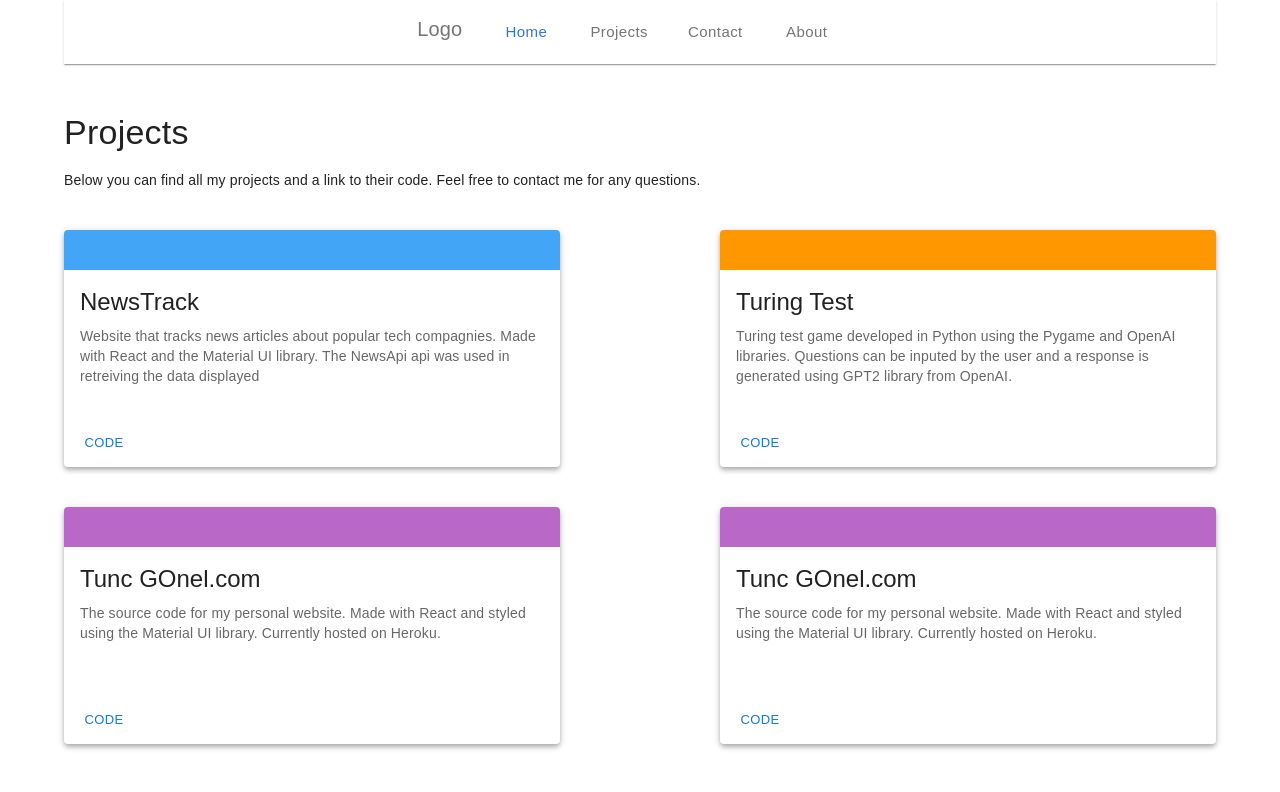
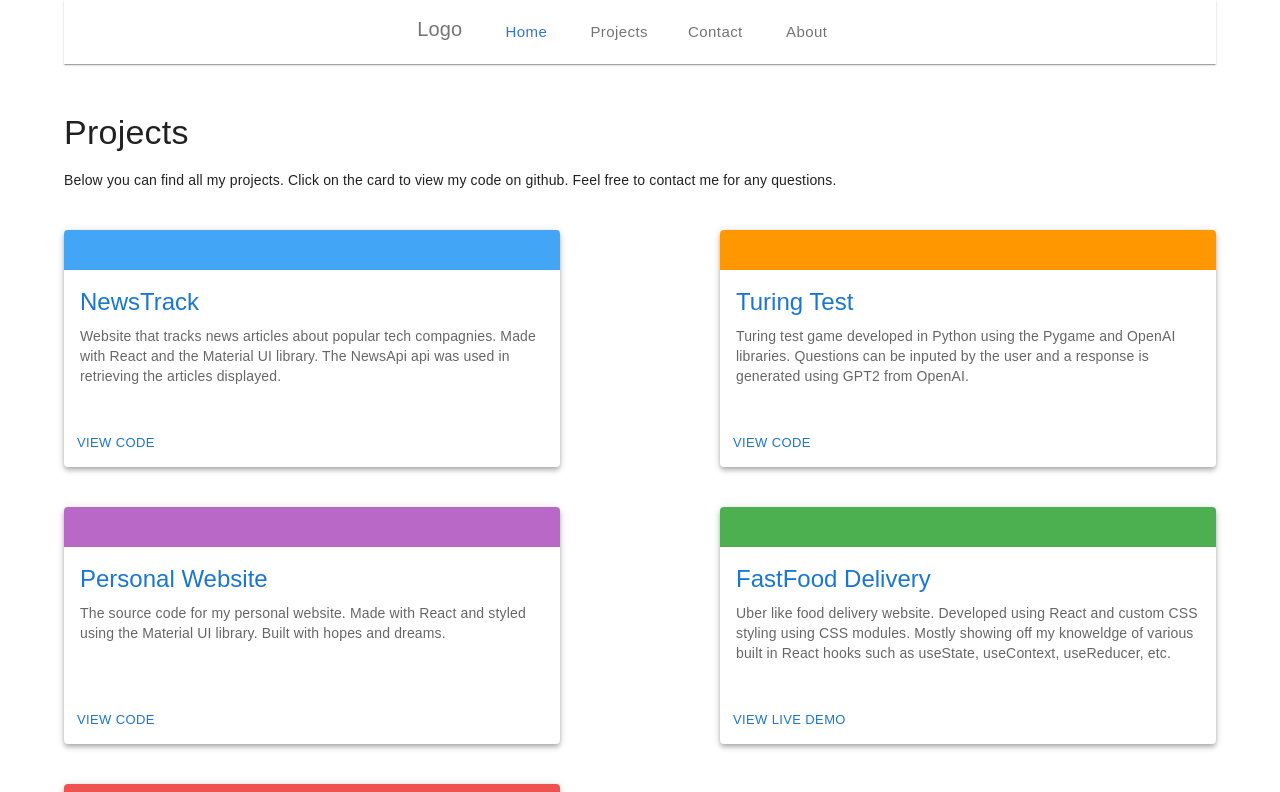
Before and after one commit to TuncG/tunc-gonel-website, a React (Create React App) app: page /projects in a window 1280 px wide. Shown: the top 792 px of the page. Built offline with nearby package versions, Linux system fonts and the light colour scheme.

Commit message:
Projects page finished and messing with some state stuff

```diff
--- a/src/components/Card.js
+++ b/src/components/Card.js
@@ -9,8 +9,8 @@ import Links from "@mui/material/Link";
 
 export default function MediaCard({ content }) {
   return (
-    <Links href={content.link} underline="none">
-      <Card sx={{ maxWidth: 500, minHeight: 225, mt: 5 }} elevation={4}>
+    <Card sx={{ maxWidth: 500, minHeight: 225, mt: 5 }} elevation={4}>
+      <Links href={content.link} underline="none">
         <CardActionArea>
           {/* <CardMedia
           component="img"
@@ -33,13 +33,16 @@ export default function MediaCard({ content }) {
             </Typography>
           </CardContent>
         </CardActionArea>
+      </Links>
+
+      <Links href={content.buttonlink} underline="none">
         <CardActions>
           <Button size="small" color="primary">
-            Code
+            {content.button}
           </Button>
         </CardActions>
-      </Card>
-    </Links>
+      </Links>
+    </Card>
   );
 }
 /*  Website that tracks news articles about popular tech compagnies. Made
--- a/src/components/Header.js
+++ b/src/components/Header.js
@@ -7,6 +7,7 @@ import Typography from "@mui/material/Typography";
 import Container from "@mui/material/Container";
 import Button from "@mui/material/Button";
 import { Link } from "react-router-dom";
+import { contextFunctions } from "../components/HeaderContext";
 
 var home = { name: "Home", dir: "/" };
 var projects = {
@@ -38,7 +39,13 @@ export default function Header() {
   const navStateHandler = (name) => {
     setNavBarActive(name);
   };
+  /* Get the value from the context */
+  var currentHeader = React.useContext(contextFunctions.HeaderContext);
 
+  /* Compare the value with the current state, if different change it */
+  if (navBarActive != currentHeader) {
+    navStateHandler(currentHeader);
+  }
   // make the links here
   const renderLinks = (page) => {
     /* Sets the current link to blue color */
@@ -82,7 +89,10 @@ export default function Header() {
               },
             }}
             onClick={() => {
-              navStateHandler(page.name);
+              /* Once the button is clicked run the setHeaderContext function to get a new context with the new page.name and set it to the old context */
+              contextFunctions.HeaderContext =
+                contextFunctions.setHeaderContext(page.name);
+              setNavBarActive(page.name); /* run rerender */
             }}
           >
             {page.name}
--- /dev/null
+++ b/src/components/HeaderContext.js
@@ -0,0 +1,9 @@
+import * as React from "react";
+
+var HeaderContext = React.createContext("Home");
+
+function setHeaderContext(name) {
+  return (HeaderContext = React.createContext(name));
+}
+var contextFunctions = { HeaderContext, setHeaderContext };
+export var contextFunctions;
--- a/src/components/Layout.js
+++ b/src/components/Layout.js
@@ -1,10 +1,12 @@
 import React from "react";
 import Header from "./Header";
+import { useState } from "react";
 
 export default function Layout({ children }) {
+  const [navBarActive, setNavBarActive] = useState("Home");
   return (
     <div>
-      <Header></Header>
+      <Header clicked={navBarActive} setNavBarActive={setNavBarActive}></Header>
     </div>
   );
 }
--- a/src/index.js
+++ b/src/index.js
@@ -9,6 +9,8 @@ import Contact from "./pages/Contact";
 import About from "./pages/About";
 import CssBaseline from "@mui/material/CssBaseline";
 import { ThemeProvider, createTheme } from "@mui/material/styles";
+
+const HeaderContext = React.createContext("Home");
 
 const themeLight = createTheme({
   palette: {
--- a/src/pages/Home.js
+++ b/src/pages/Home.js
@@ -8,6 +8,7 @@ import LinkedInIcon from "@mui/icons-material/LinkedIn";
 import DriveFolderUploadIcon from "@mui/icons-material/DriveFolderUpload";
 import { Link } from "react-router-dom";
 import Links from "@mui/material/Link";
+import { contextFunctions } from "../components/HeaderContext";
 
 export default function Home() {
   return (
@@ -86,6 +87,11 @@ export default function Home() {
           <Link
             to={"/contact"}
             style={{ textDecoration: "none", color: "#3273DC" }}
+            onClick={() => {
+              /* Once the button is clicked run the setHeaderContext function to get a new context with the new page.name and set it to the old context */
+              contextFunctions.HeaderContext =
+                contextFunctions.setHeaderContext("Contact");
+            }}
           >
             {" "}
             here.
--- a/src/pages/Projects.js
+++ b/src/pages/Projects.js
@@ -3,24 +3,47 @@ import Container from "@mui/material/Container";
 import Card from "../components/Card";
 import Box from "@mui/material/Box";
 
+/* Variable that keeps track of my current projects */
 var content = {
   newstrack: {
     title: "NewsTrack",
-    main: "Website that tracks news articles about popular tech compagnies. Made with React and the Material UI library. The NewsApi api was used in retreiving the data displayed",
+    main: "Website that tracks news articles about popular tech compagnies. Made with React and the Material UI library. The NewsApi api was used in retrieving the articles displayed.",
     color: "primary.light",
     link: "https://github.com/TuncG/NewsTrack",
+    button: "View Code",
+    buttonlink: "https://github.com/TuncG/NewsTrack",
   },
   tuncgonel: {
-    title: "Tunc GOnel.com",
-    main: "The source code for my personal website. Made with React and styled using the Material UI library. Currently hosted on Heroku.",
+    title: "Personal Website",
+    main: "The source code for my personal website. Made with React and styled using the Material UI library. Built with hopes and dreams.",
     color: "secondary.light",
     link: "https://github.com/TuncG/tunc-gonel-website",
+    button: "View Code",
+    buttonlink: "https://github.com/TuncG/tunc-gonel-website",
   },
   turingtest: {
     title: "Turing Test",
-    main: "Turing test game developed in Python using the Pygame and OpenAI libraries. Questions can be inputed by the user and a response is generated using  GPT2 library from OpenAI.",
+    main: "Turing test game developed in Python using the Pygame and OpenAI libraries. Questions can be inputed by the user and a response is generated using GPT2 from OpenAI.",
     color: "warning.light",
-    link: "https://github.com/TuncG/tunc-gonel-website",
+    link: "https://github.com/TuncG/Turing_Test_Game",
+    button: "View Code",
+    buttonlink: "https://github.com/TuncG/Turing_Test_Game",
+  },
+  foodapp: {
+    title: "FastFood Delivery",
+    main: "Uber like food delivery website. Developed using React and custom CSS styling using CSS modules. Mostly showing off my knoweldge of various built in React hooks such as useState, useContext, useReducer, etc.",
+    color: "success.light",
+    link: "https://github.com/TuncG/Food-Order-WebReact",
+    button: "View Live Demo",
+    buttonlink: "https://tuncfastfood.herokuapp.com/",
+  },
+  utfr: {
+    title: "Univeristy of Toronto Formula Racing",
+    main: "As a member of my univeristies formula SAE team I develop firmware for our race car. I mostly program in C/Arduino writing code for various microcontrollers. Unfortunately I can not provide a link to the code as we are currenlty using it for our current car!",
+    color: "error.light",
+    link: "https://fsaeutoronto.ca/",
+    button: "View UTFR Website",
+    buttonlink: "https://fsaeutoronto.ca/",
   },
 };
 
@@ -32,19 +55,22 @@ export default function Projects() {
         Projects
       </Typography>
       <Typography mt={2} variant="body2">
-        Below you can find all my projects and a link to their code. Feel free
-        to contact me for any questions.
+        Below you can find all my projects. Click on the card to view my code on
+        github. Feel free to contact me for any questions.
       </Typography>
 
-      <Box sx={{ display: "flex" }}>
+      <Box mb={10} sx={{ display: "flex" }}>
+        {/* Left Coloumn */}
         <Box>
           <Card content={content.newstrack}></Card>
           <Card content={content.tuncgonel}></Card>
+          <Card content={content.utfr}></Card>
         </Box>
 
+        {/* Right Coloumn */}
         <Box ml={20}>
           <Card content={content.turingtest}></Card>
-          <Card content={content.tuncgonel}></Card>
+          <Card content={content.foodapp}></Card>
         </Box>
       </Box>
     </Container>
```
